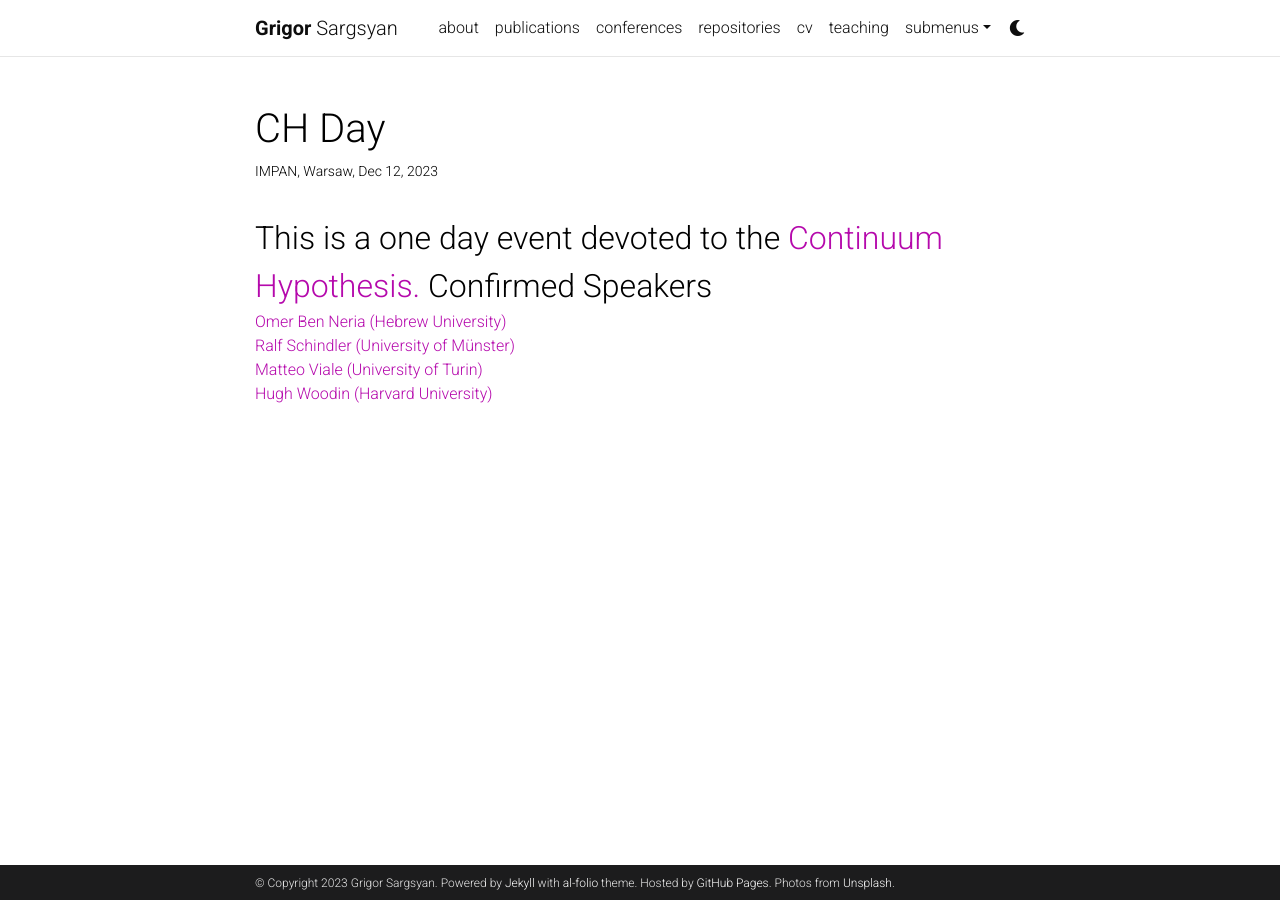
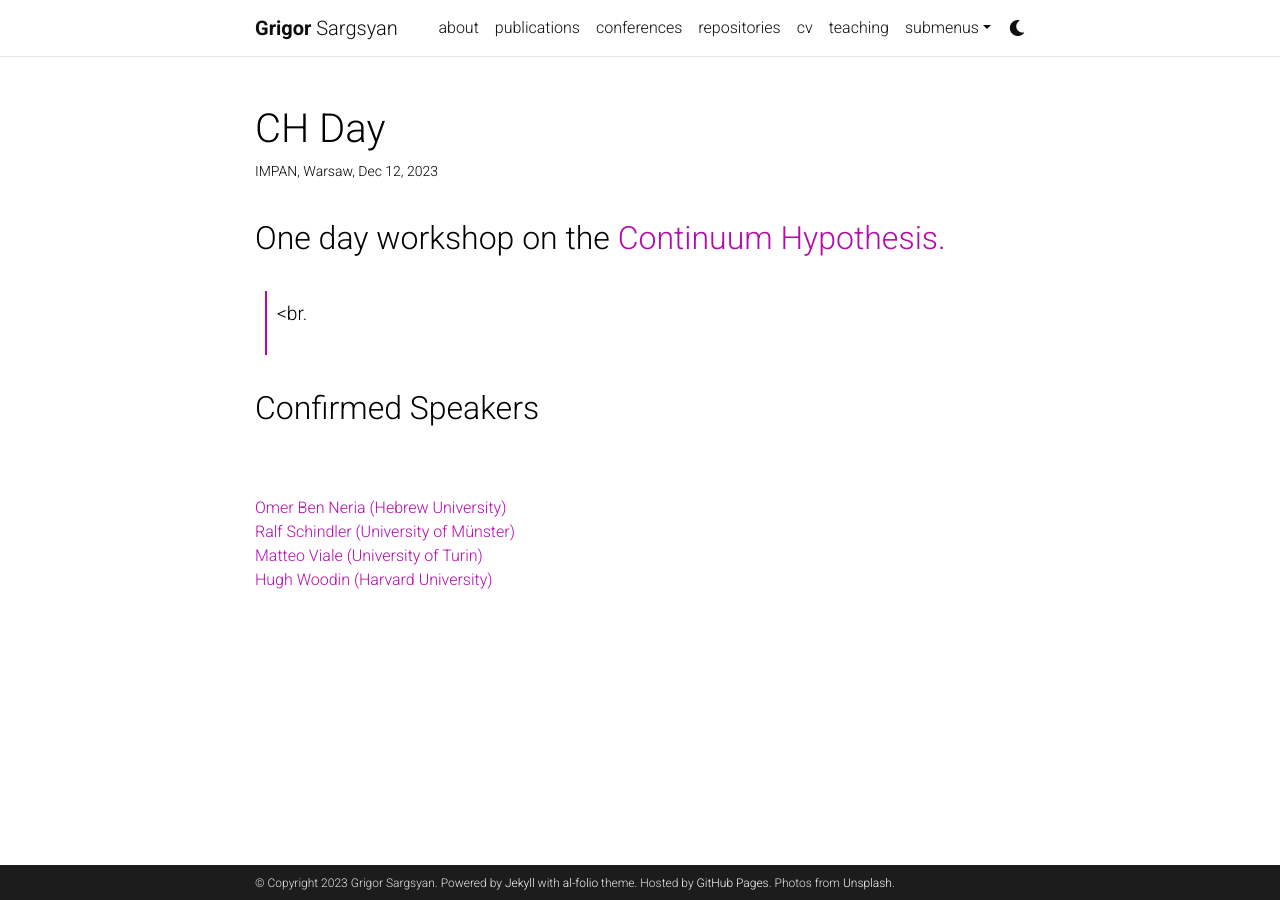
Before and after one commit to grigorsarg/grigorsarg.github.io, a Jekyll site: the page built from _projects/CH.md, in a window 1280 px wide. Built offline with Jekyll 4.4.1, drawn with Linux system fonts in a browser that asks for light colours; comment, search, counter and statistics services are not loaded; a style sheet for code colours, icons or effects is not loaded.

Commit message:
Update CH.md

```diff
--- a/_projects/CH.md
+++ b/_projects/CH.md
@@ -7,9 +7,9 @@
 category:
 ---
 
-<font size="+3">This is a one day event devoted to the <a href="https://en.wikipedia.org/wiki/Continuum_hypothesis">Continuum Hypothesis.</a> </font>
+<font size="+3">One day workshop on the <a href="https://en.wikipedia.org/wiki/Continuum_hypothesis">Continuum Hypothesis.</a> </font>><br.
 
-<font size="+3"> Confirmed Speakers</font>
+<font size="+3"> Confirmed Speakers</font> <br><br>
 
 <a href="https://math.huji.ac.il/~omerbn/">Omer Ben Neria (Hebrew University) </a><br>
 <a href="http://ivv5hpp.uni-muenster.de/u/rds/">Ralf Schindler (University of Münster)</a> <br>
```
